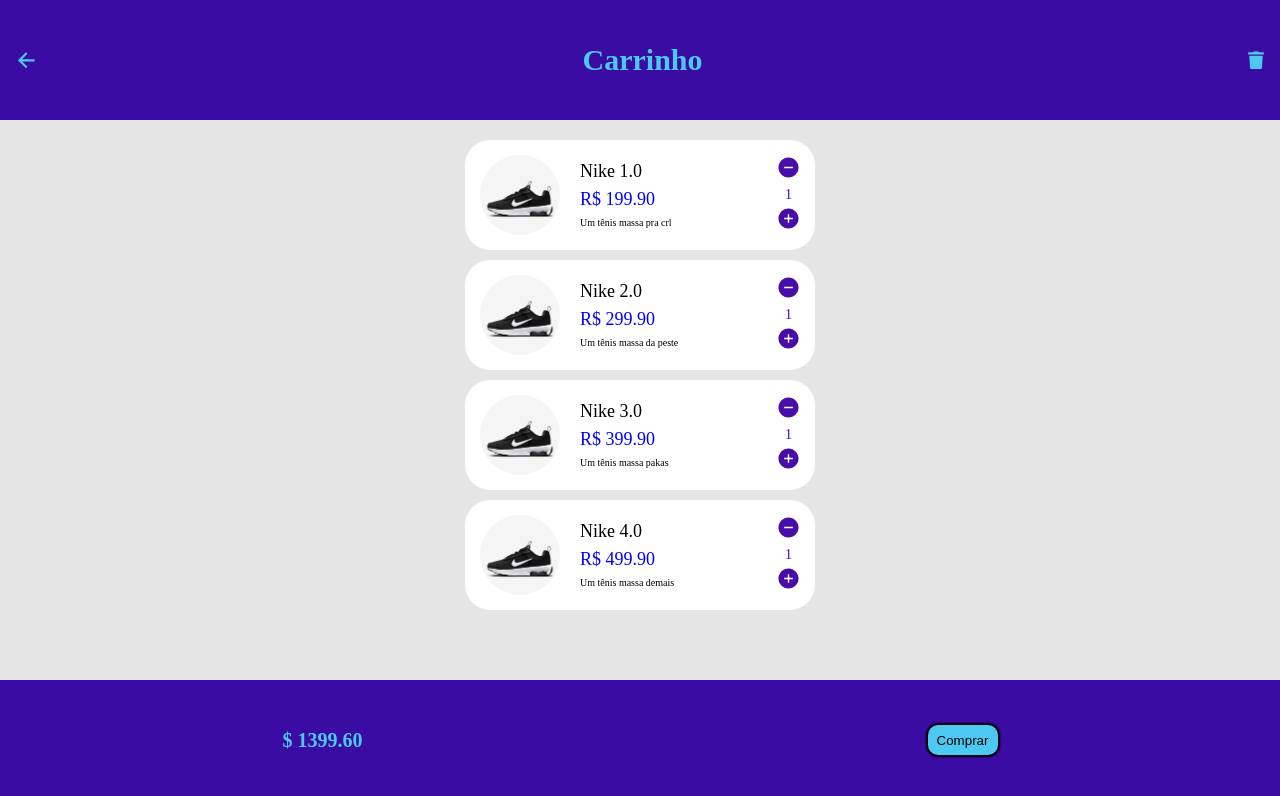
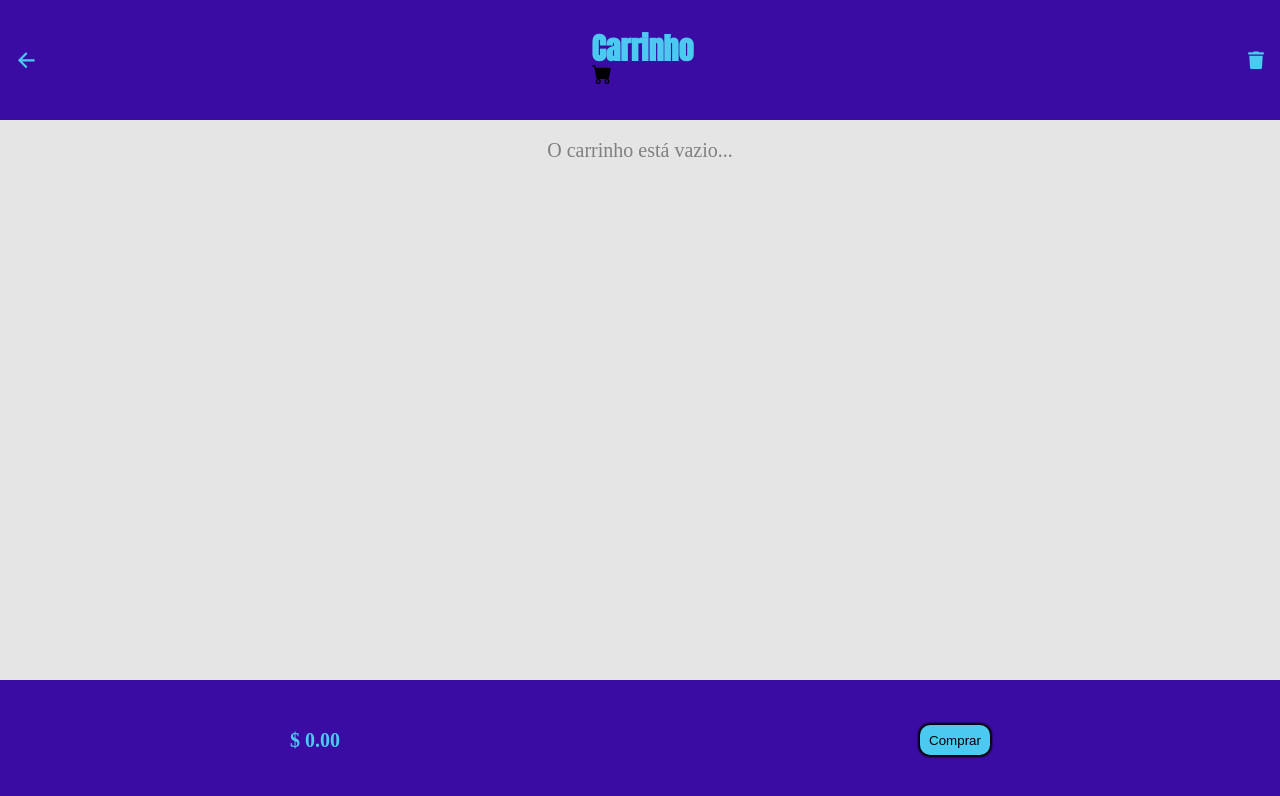
Before and after one commit to JoaoSGabriel/projeto14-netboot-front, a React (Create React App) app: page /Cart in a window 1280 px wide. Shown: the top 796 px of the page. Built offline with nearby package versions, Linux system fonts and the light colour scheme.

Commit message:
update in Cart component

```diff
--- a/public/index.html
+++ b/public/index.html
@@ -8,6 +8,9 @@
       name="description"
       content="Web site created using create-react-app"
     />
+    <link rel="preconnect" href="https://fonts.googleapis.com">
+    <link rel="preconnect" href="https://fonts.gstatic.com" crossorigin>
+    <link href="https://fonts.googleapis.com/css2?family=Anton&family=Raleway:wght@400;700&display=swap" rel="stylesheet">
     <title>NetBoot</title>
   </head>
   <body>
--- a/src/components/Home.js
+++ b/src/components/Home.js
@@ -1,24 +1,31 @@
 import styled from "styled-components";
 import axios from "axios";
-import { GrAppsRounded, GrFormSearch } from 'react-icons/gr'
-import { RiHomeSmileFill, RiHeartLine, RiDraftLine, RiShoppingCartFill } from 'react-icons/ri';
-import { IoPersonOutline, IoHeartOutline } from 'react-icons/io5';
+import { GrAppsRounded, GrFormSearch } from "react-icons/gr";
+import {
+  RiHomeSmileFill,
+  RiHeartLine,
+  RiDraftLine,
+  RiShoppingCartFill,
+} from "react-icons/ri";
+import { IoPersonOutline, IoHeartOutline } from "react-icons/io5";
 import { useNavigate } from "react-router-dom";
 import { useContext, useEffect, useState } from "react";
 import UserContext from "./contexts/UserContext";
 
-function Product (props) {
+function Product(props) {
   const navigate = useNavigate();
-    const { name, price, URL, id } = props
+  const { name, price, URL, id } = props;
 
   function seeProduct() {
-        navigate(`/Product/${id}`)
+    navigate(`/Product/${id}`);
   }
 
-    return(
+  return (
     <Products onClick={seeProduct}>
-            <span><IoHeartOutline/></span>
-            <img src={URL} alt='tenis'/>
+      <span>
+        <IoHeartOutline />
+      </span>
+      <img src={URL} alt="tenis" />
       <p>{name}</p>
       <h1>{price}</h1>
     </Products>
@@ -32,25 +39,28 @@ export default function Home() {
   const [server_Products, setServer_Products] = useState([]);
 
   useEffect(() => {
-        const promisse = axios.get('http://localhost:5000/products', {
+    const promisse = axios.get("http://localhost:5000/products", {
       headers: {
-                Authorization: `Bearer ${user_Token}`
-            }
+        Authorization: `Bearer ${user_Token}`,
+      },
     });
 
-        promisse.then((res) => {
+    promisse
+      .then((res) => {
         setServer_Products(res.data);
-        }).catch(() => {
-            navigate('/');
+      })
+      .catch(() => {
+        navigate("/");
       });
-
   }, [user_Token, navigate]);
 
-    return(
+  return (
     <Screen>
       <Navbar>
         <GrAppsRounded />
-                <p><strong>Net</strong>Boot</p>
+        <p>
+          <strong>Net</strong>Boot
+        </p>
         <GrFormSearch />
       </Navbar>
       <Textbar>
@@ -58,14 +68,21 @@ export default function Home() {
         <h1>sort by</h1>
       </Textbar>
       <Listproducts>
-                {server_Products.map((value, index) => <Product name={value.name} price={value.price} URL={value.URLimage} id={value._id} />)}
+        {server_Products.map((value, index) => (
+          <Product
+            name={value.name}
+            price={value.price}
+            URL={value.URLimage}
+            id={value._id}
+          />
+        ))}
       </Listproducts>
       <Footer>
-                <RiHomeSmileFill/>
-                <RiHeartLine/>
-                <RiShoppingCartFill/>
-                <RiDraftLine/>
-                <IoPersonOutline/>
+        <RiHomeSmileFill />
+        <RiHeartLine />
+        <RiShoppingCartFill />
+        <RiDraftLine />
+        <IoPersonOutline />
       </Footer>
     </Screen>
   );
@@ -74,7 +91,7 @@ export default function Home() {
 const Screen = styled.div`
   width: 375px;
   height: 667px;
-    background-color: #F7F7F7;
+  background-color: #f7f7f7;
 `;
 
 const Navbar = styled.div`
@@ -84,10 +101,10 @@ const Navbar = styled.div`
   align-items: center;
   font-size: 25px;
   p {
-        color: #4CC9F0;
+    color: #4cc9f0;
   }
   strong {
-        color: #560BAD;
+    color: #560bad;
   }
 `;
 
@@ -102,7 +119,7 @@ const Textbar = styled.div`
   }
   h1 {
     font-weight: bold;
-        color: #AFAFB7;
+    color: #afafb7;
   }
 `;
 
@@ -120,7 +137,7 @@ const Listproducts = styled.div`
 `;
 
 const Products = styled.div`
-    background-color: #FFFFFF;
+  background-color: #ffffff;
   margin: 0 0 15px 0;
   height: 200px;
   width: 45%;
@@ -138,13 +155,13 @@ const Products = styled.div`
   }
   p {
     font-size: 15px;
-        color: #8B8DA0;
+    color: #8b8da0;
     margin: 10px 0 0 0;
   }
   h1 {
-        font-family: 'Courier Prime', monospace;
+    font-family: "Courier Prime", monospace;
     font-size: 20px;
-        color: #8383BC;
+    color: #8383bc;
     margin: 10px 0 0 0;
   }
 `;
@@ -156,5 +173,5 @@ const Footer = styled.div`
   align-items: center;
   padding: 0 5%;
   font-size: 20px;
-    background-color: #FFFFFF;
+  background-color: #ffffff;
 `;
--- a/src/components/app/GlobalStyle.js
+++ b/src/components/app/GlobalStyle.js
@@ -56,6 +56,7 @@ button{
 	border:none
 }
 
+
 `;
 
 export default GlobalStyle;
--- a/src/components/cart/Cart.js
+++ b/src/components/cart/Cart.js
@@ -3,6 +3,7 @@ import styled from "styled-components";
 import { useState, useEffect, useContext } from "react";
 import { IoArrowBackSharp } from "react-icons/io5";
 import { FaTrash } from "react-icons/fa";
+import { BsCartFill } from "react-icons/bs";
 
 import Product from "./Product";
 import Footer from "./CartFooter";
@@ -12,54 +13,40 @@ import { getCartProduct } from "../../services/APIs";
 
 export default function Cart() {
   const [balance, setBalance] = useState(0);
-  const [cart, setCart] = useState(null);
+  const [cart, setCart] = useState([]);
 
   if (Math.sign(balance) === -1) {
     setBalance(balance * -1);
   }
 
-  const { user_Token } = useContext(UserContext);
-  console.log(user_Token);
-  useEffect(() => {
-    // getCartProduct();
-  }, []);
+  // const { user_Token } = useContext(UserContext);
+  // console.log(user_Token);
 
-  const data = [
-    {
-      id: 1,
-      name: "Nike 1.0",
-      price: 199.9,
-      size: 40,
-      description: "Um tênis massa pra crl",
-    },
-    {
-      id: 2,
-      name: "Nike 2.0",
-      price: 299.9,
-      size: 41,
-      description: "Um tênis massa da peste",
-    },
-    {
-      id: 3,
-      name: "Nike 3.0",
-      price: 399.9,
-      size: 42,
-      description: "Um tênis massa pakas",
-    },
-    {
-      id: 4,
-      name: "Nike 4.0",
-      price: 499.9,
-      size: 43,
-      description: "Um tênis massa demais",
-    },
-  ];
+  // const config = {
+  //   headers: {
+  //     Authorization: `Bearer 47ddc288-e4a2-4a64-a181-c034533c93cb`,
+  //   },
+  // };
 
-  useEffect(() => {
-    let somatorio = 0;
-    data.forEach((item) => (somatorio += item.price));
-    setBalance(somatorio);
-  }, []);
+  // useEffect(() => {
+  //   getCartProduct(config)
+  //     .then((response) => {
+  //       setCart(response.data);
+  //     })
+  //     .catch((e) => {
+  //       console.log(e.message);
+  //     });
+  // }, []);
+
+  // useEffect(() => {
+  //   let somatorio = 0;
+  //   cart.forEach((item) => (somatorio += item.price));
+  //   setBalance(somatorio);
+  // }, []);
+
+  // if (cart === null) {
+  //   return <></>;
+  // }
 
   return (
     <Wrapper>
@@ -69,23 +56,25 @@ export default function Cart() {
         </li>
         <li>
           <Title>Carrinho</Title>
+          <BsCartFill />
         </li>
         <li>
           <FaTrash />
         </li>
       </Header>
 
-      {data.length === 0 ? (
+      {cart.length === 0 ? (
         <DataEmpty>O carrinho está vazio...</DataEmpty>
       ) : (
         <BoxProducts>
-          {data.map((item) => (
+          {cart.map((item) => (
             <Product
-              id={item.id}
+              id={item._id}
               name={item.name}
               price={item.price}
               description={item.description}
-              size={item.size}
+              size={item.size[0]}
+              brand={item.brand}
               balance={balance}
               setBalance={setBalance}
             />
@@ -139,6 +128,7 @@ const Title = styled.h2`
   font-size: 30px;
   color: #4cc9f0;
   font-weight: 700;
+  font-family: "Anton";
 `;
 
 const BoxProducts = styled.div`
--- a/src/components/cart/Product.js
+++ b/src/components/cart/Product.js
@@ -3,17 +3,18 @@ import tenis from "../../assets/tenisNike.jpg";
 import { useState } from "react";
 import { AiFillMinusCircle, AiFillPlusCircle } from "react-icons/ai";
 
-export default function Product({
+export default function Product(props) {
+  const {
     id,
     name,
     price,
     brand,
     description,
     size,
+    URLimage,
     balance,
     setBalance,
-  URLimage,
-}) {
+  } = props;
   const [increment, setIncrement] = useState(1);
 
   function add() {
```
Lines whose indentation alone changed are shown as unchanged.
